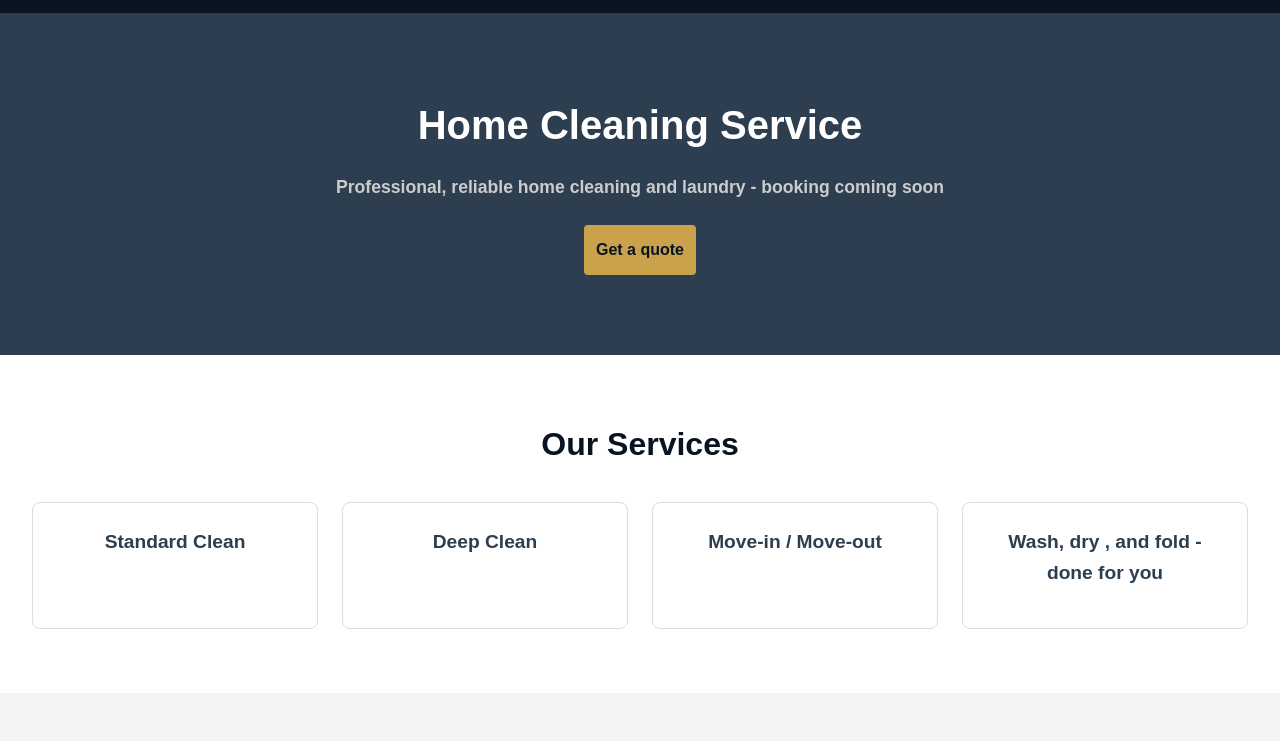
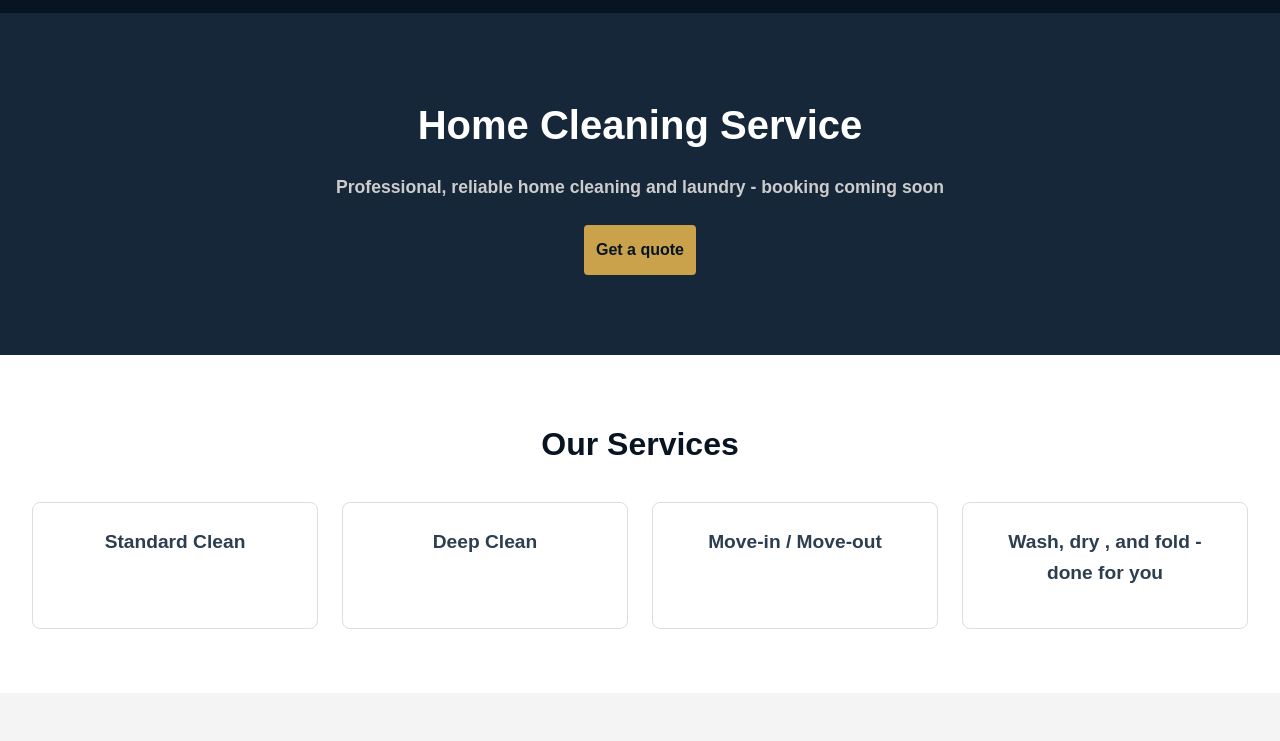
Before and after one commit to jvillaflor2/home-cleaning-website, a website: page public/index.html in a window 1280 px wide. Shown: the part 59-800 px from the top of the page. Drawn offline with Linux system fonts and the light colour scheme.

Commit message:
style: refine navy color scale derived from actual logo color

```diff
--- a/public/style.css
+++ b/public/style.css
@@ -1,5 +1,6 @@
 :root {
   --navy: #091423;
+  --navy-mid: #16273a;
   --navy-light: #2c3e50;
   --gold: #C9A24B;
   --gold-light: #E0C784;
@@ -37,7 +38,7 @@ header nav a:hover {
 }
 
 .hero-banner {
-  background: var(--navy-light);
+  background: var(--navy-mid);
   color: var(--text-light);
   text-align: center;
   font-weight: bold;
```
